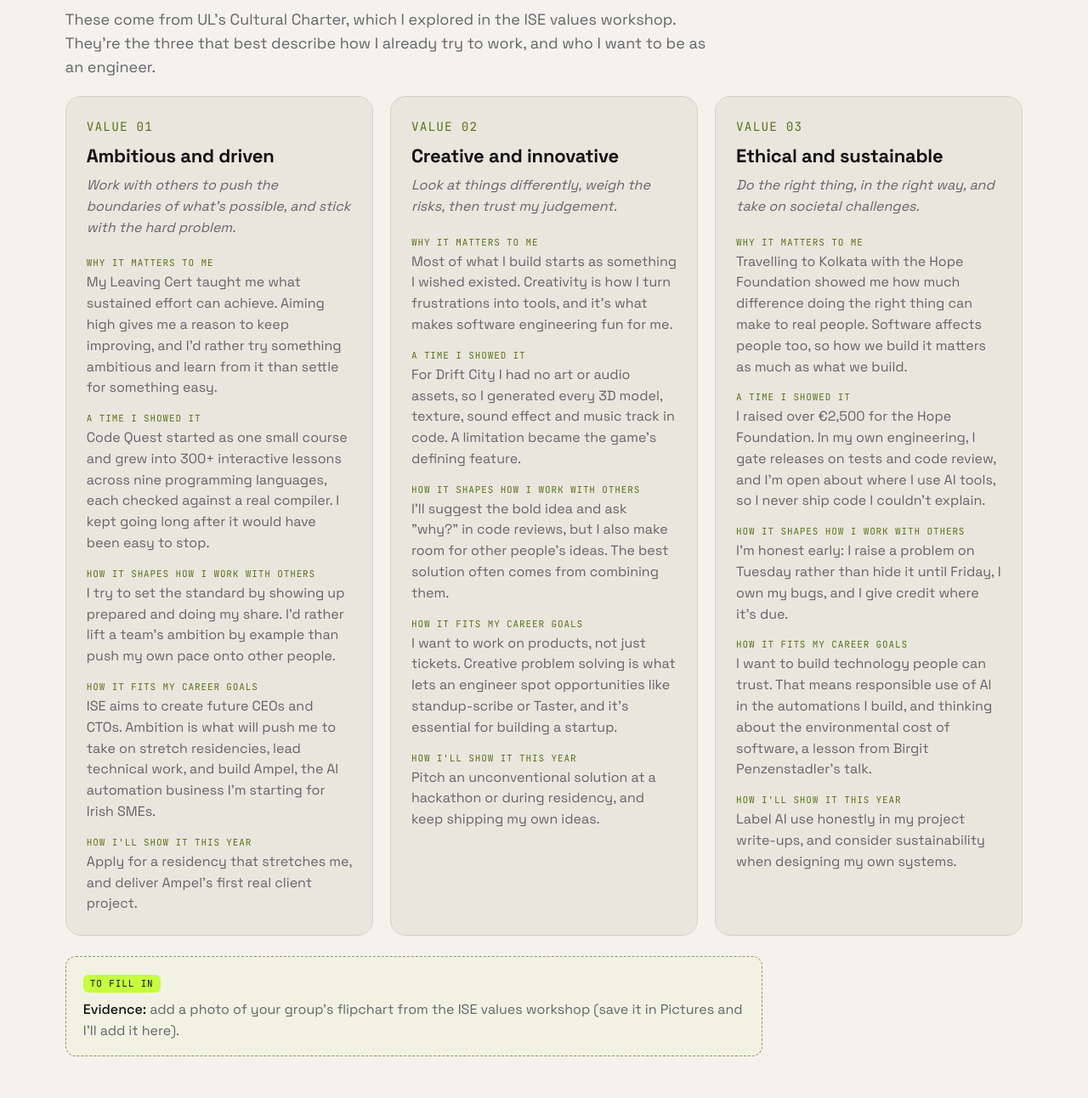
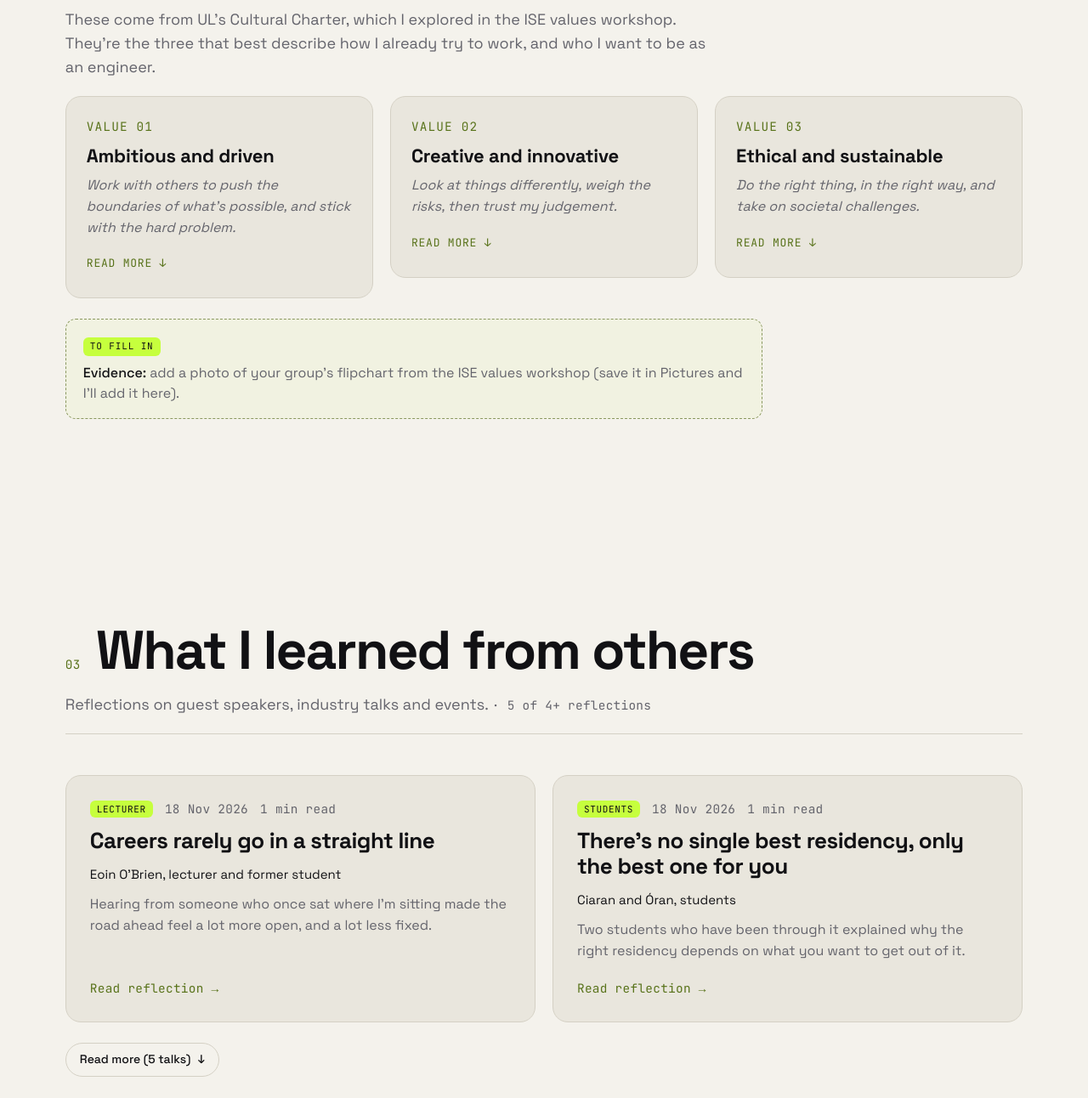
Before and after one commit to JamieRuane/Portfolio-Site, a plain HTML site: page index.html in a window 1280 px wide. Shown: the part 4048-5340 px from the top of the page at 85% size. Drawn offline with Linux system fonts and the light colour scheme; animation ran at ten frames a second.

Commit message:
Add read-more to Beyond, values and talks
- Beyond the classroom and My values cards show the photo/tag, title
  and key line; a "Read more" button reveals the full reflection
- What I learned from others shows the first two talks, with a
  "Read more (N talks)" button to show the rest
- Buttons expose aria-expanded / aria-controls; everything stays
  expanded when printed so the PDF copy is complete
- Cache-bust to v=12

Co-Authored-By: Claude Opus 5.5 <noreply@anthropic.com>

```diff
--- a/index.html
+++ b/index.html
@@ -10,7 +10,7 @@
   <link rel="preconnect" href="https://fonts.gstatic.com" crossorigin />
   <link href="https://fonts.googleapis.com/css2?family=Space+Grotesk:wght@400;500;700&family=JetBrains+Mono:wght@400;600&display=swap" rel="stylesheet" />
   <!-- ?v= forces browsers to fetch fresh files. Bump it (both here and on script.js below) whenever you change style.css or script.js. -->
-  <link rel="stylesheet" href="style.css?v=11" />
+  <link rel="stylesheet" href="style.css?v=12" />
 </head>
 <body>
   <a class="skip-link" href="#about">Skip to content</a>
@@ -692,6 +692,6 @@
 
   <div class="toast mono" id="toast" role="status"></div>
 
-  <script src="script.js?v=11"></script>
+  <script src="script.js?v=12"></script>
 </body>
 </html>
--- a/script.js
+++ b/script.js
@@ -384,8 +384,10 @@ function todo(text) {
 const fmtDate = d => new Date(d + "T12:00:00").toLocaleDateString("en-IE", { day: "numeric", month: "short", year: "numeric" });
 const readMins = p => Math.max(1, Math.round([p.excerpt, ...p.body, ...p.takeaways, p.next].join(" ").split(/\s+/).length / 200));
 
-$("#posts").innerHTML = POSTS.map(p => `
-  <article class="post reveal" data-post="${p.id}" data-cursor="read" tabindex="0">
+// Only the first POSTS_SHOWN talks show until "Read more" is pressed.
+const POSTS_SHOWN = 2;
+$("#posts").innerHTML = POSTS.map((p, i) => `
+  <article class="post reveal${i >= POSTS_SHOWN ? " is-extra" : ""}" data-post="${p.id}" data-cursor="read" tabindex="0">
     <div class="post-meta mono"><span class="post-kind">${p.kind}</span><span>${fmtDate(p.date)}</span><span>${readMins(p)} min read</span></div>
     <h3>${p.title}</h3>
     <p class="speaker">${p.speaker}</p>
@@ -410,6 +412,50 @@ $$(".post:not(.post-placeholder)").forEach(el => {
   const open = () => openPost(el.dataset.post);
   el.addEventListener("click", open);
   el.addEventListener("keydown", e => e.key === "Enter" && open());
+});
+
+/* "Read more (N talks)": reveal the rest of the talks */
+if (POSTS.length > POSTS_SHOWN) {
+  const posts = $("#posts");
+  const btn = document.createElement("button");
+  btn.className = "btn ghost small more-btn";
+  btn.setAttribute("aria-controls", "posts");
+  const label = () => {
+    const open = posts.classList.contains("expanded");
+    btn.setAttribute("aria-expanded", open);
+    btn.innerHTML = open ? `Show fewer <span aria-hidden="true">↑</span>`
+                         : `Read more (${POSTS.length} talks) <span aria-hidden="true">↓</span>`;
+  };
+  btn.addEventListener("click", () => {
+    const opening = !posts.classList.contains("expanded");
+    posts.classList.toggle("expanded", opening);
+    label();
+    if (opening) $(".post.is-extra", posts)?.focus({ preventScroll: true });
+    else posts.closest("section").scrollIntoView({ behavior: "smooth" });
+  });
+  label();
+  posts.after(btn);
+}
+
+/* Compact cards: Beyond the classroom and My values show the photo, title and
+   key line; "Read more" reveals the full reflection (.activity-points). */
+$$("#beyond .activity, #learn-more .value-card").forEach((card, i) => {
+  const more = $(".activity-points", card);
+  if (!more) return;
+  more.id ||= `card-more-${i}`;
+  card.classList.add("collapsible", "is-collapsed");
+  const btn = document.createElement("button");
+  btn.className = "read-more mono";
+  btn.setAttribute("aria-controls", more.id);
+  const label = () => {
+    const collapsed = card.classList.contains("is-collapsed");
+    btn.setAttribute("aria-expanded", !collapsed);
+    btn.innerHTML = collapsed ? `Read more <span aria-hidden="true">↓</span>`
+                              : `Show less <span aria-hidden="true">↑</span>`;
+  };
+  btn.addEventListener("click", () => { card.classList.toggle("is-collapsed"); label(); });
+  label();
+  more.after(btn);
 });
 
 /* Links elsewhere on the page that open a talk write-up: <a data-post="id"> */
--- a/style.css
+++ b/style.css
@@ -638,3 +638,20 @@ section[tabindex="-1"]:focus { outline: none; }
 .post-photo img { aspect-ratio: 4 / 3; }
 .activity-lead a { color: var(--accent-text); }
 .post-photo img[src*="notes"] { aspect-ratio: auto; }
+
+/* =========================================================
+   Read more: compact cards and talks
+   ========================================================= */
+@media screen {
+  .collapsible.is-collapsed .activity-points { display: none; }
+  .posts:not(.expanded) .post.is-extra { display: none; }
+}
+#beyond .reflect-grid, .values-grid { align-items: start; }
+.read-more {
+  justify-self: start; width: fit-content; margin-top: 4px; padding: 6px 0;
+  background: none; border: 0; cursor: pointer;
+  color: var(--accent-text); font-size: 13px; letter-spacing: .06em; text-transform: uppercase;
+}
+.read-more:hover { text-decoration: underline; text-underline-offset: 4px; }
+.more-btn { margin-top: 24px; }
+@media print { .read-more, .more-btn { display: none; } }
```
